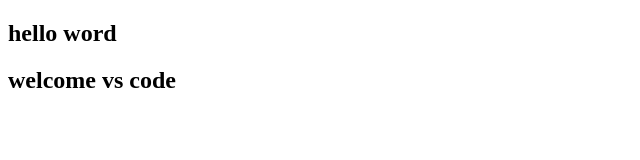
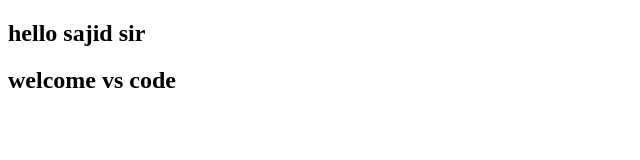
Before and after one commit to firojdeshwaly/wecodeacademy, a plain HTML site: page index.html in a window 1280 px wide. Shown: the full height of the page, 0-640 px from the left. Drawn offline with Linux system fonts and the light colour scheme.

Commit message:
new changes

```diff
--- a/index.html
+++ b/index.html
@@ -7,7 +7,7 @@
     <title>Document</title>
 </head>
 <body>
-    <h2>hello word</h2>
+    <h2>hello sajid sir</h2>
     <h2>welcome vs code</h2>
 </body>
 </html>
```
